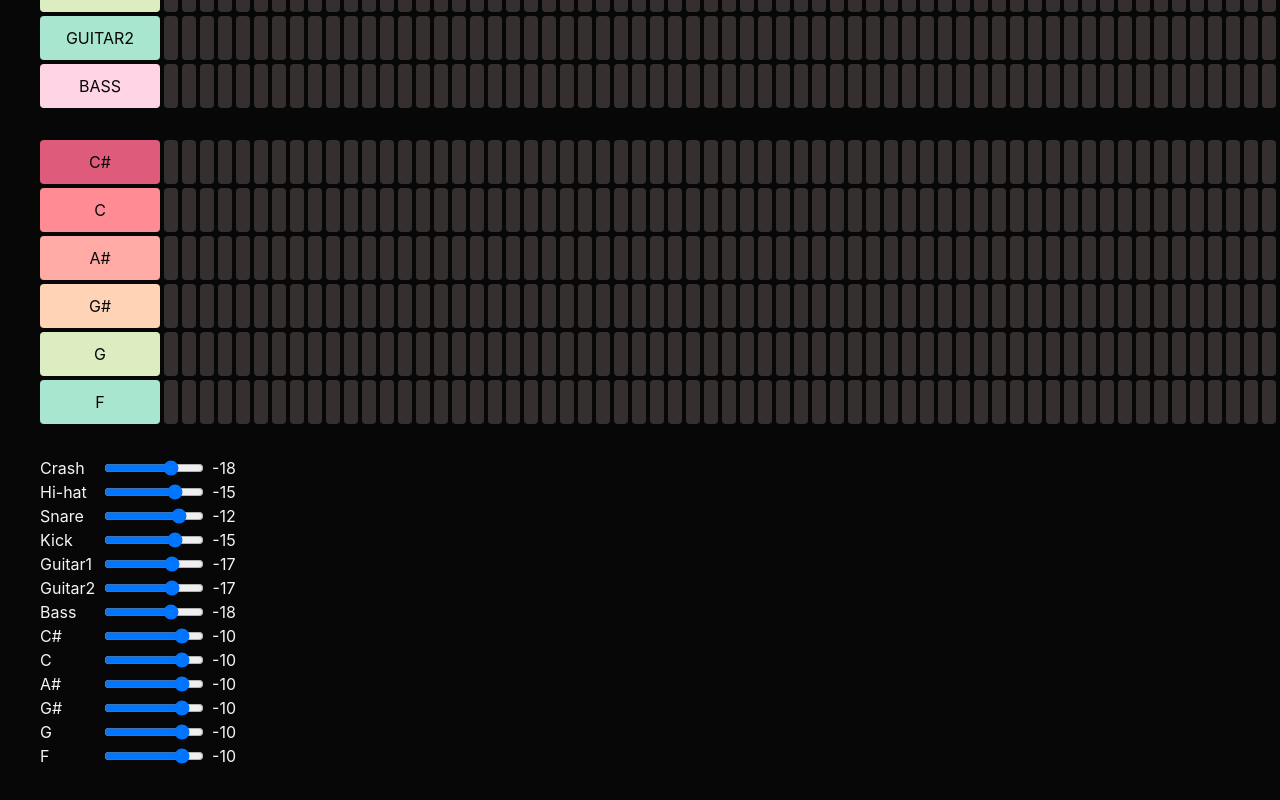
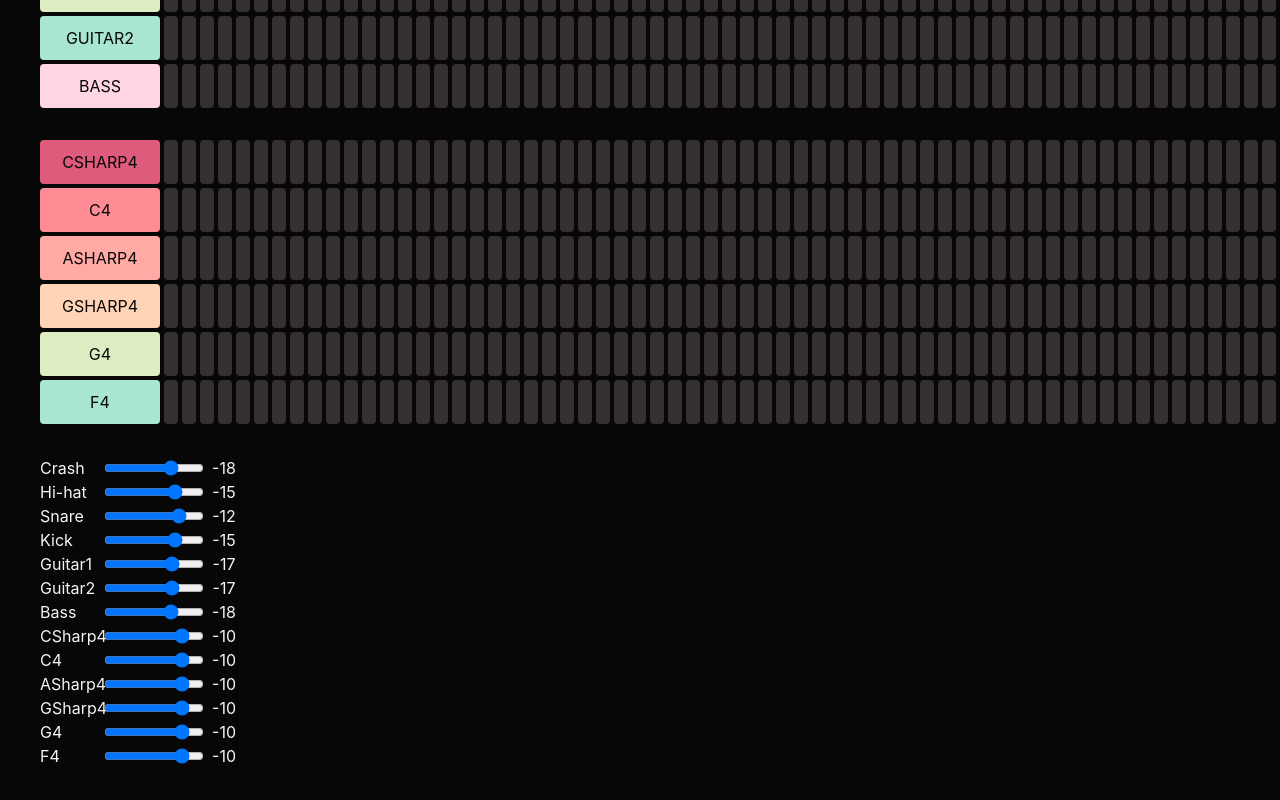
Before and after one commit to jaredami/djenterator, a React (Vite) app: page / in a window 1280 px wide. Shown: the part 368-1168 px from the top of the page. Built offline with nearby package versions, Linux system fonts and the light colour scheme; no server answers.

Commit message:
Rename guitar properties: specific 4th octave and convert # to Sharp

```diff
--- a/src/generators/Guitar.ts
+++ b/src/generators/Guitar.ts
@@ -1,31 +1,31 @@
 import * as Tone from 'tone';
 import { Activations, Generator } from '../components/SequenceGenerator';
-import EClip from '../sounds/guitar/gE4.mp3';
-import DSharpClip from '../sounds/guitar/gDSharp4.mp3';
-import DClip from '../sounds/guitar/gD4.mp3';
-import CSharpClip from '../sounds/guitar/gCSharp4.mp3';
-import CClip from '../sounds/guitar/gC4.mp3';
-import BClip from '../sounds/guitar/gB4.mp3';
-import ASharpClip from '../sounds/guitar/gASharp4.mp3';
-import AClip from '../sounds/guitar/gA4.mp3';
-import GSharpClip from '../sounds/guitar/gGSharp4.mp3';
-import GClip from '../sounds/guitar/gG4.mp3';
-import FSharpClip from '../sounds/guitar/gFSharp4.mp3';
-import FClip from '../sounds/guitar/gF4.mp3';
+import E4Clip from '../sounds/guitar/gE4.mp3';
+import DSharp4Clip from '../sounds/guitar/gDSharp4.mp3';
+import D4Clip from '../sounds/guitar/gD4.mp3';
+import CSharp4Clip from '../sounds/guitar/gCSharp4.mp3';
+import C4Clip from '../sounds/guitar/gC4.mp3';
+import B4Clip from '../sounds/guitar/gB4.mp3';
+import ASharp4Clip from '../sounds/guitar/gASharp4.mp3';
+import A4Clip from '../sounds/guitar/gA4.mp3';
+import GSharp4Clip from '../sounds/guitar/gGSharp4.mp3';
+import G4Clip from '../sounds/guitar/gG4.mp3';
+import FSharp4Clip from '../sounds/guitar/gFSharp4.mp3';
+import F4Clip from '../sounds/guitar/gF4.mp3';
 
 export const GuitarGeneratorKeysArray = [
-  // 'E',
-  // 'D#',
-  // 'D',
-  'C#',
-  'C',
-  // 'B',
-  'A#',
-  // 'A',
-  'G#',
-  'G',
-  // 'F#',
-  'F',
+  // 'E4',
+  // 'D#4',
+  // 'D4',
+  'CSharp4',
+  'C4',
+  // 'B4',
+  'ASharp4',
+  // 'A4',
+  'GSharp4',
+  'G4',
+  // 'F#4',
+  'F4',
 ] as const;
 
 export type GuitarGeneratorKeys = (typeof GuitarGeneratorKeysArray)[number];
@@ -34,36 +34,36 @@ const volume = -10;
 
 export const GuitarGenerator: Generator<GuitarGeneratorKeys> = {
   clips: {
-    // E: new Tone.Player(EClip).toDestination(),
-    // 'D#': new Tone.Player(DSharpClip).toDestination(),
-    // D: new Tone.Player(DClip).toDestination(),
-    'C#': new Tone.Player(CSharpClip).toDestination(),
-    C: new Tone.Player(CClip).toDestination(),
-    // B: new Tone.Player(BClip).toDestination(),
-    'A#': new Tone.Player(ASharpClip).toDestination(),
-    // A: new Tone.Player(AClip).toDestination(),
-    'G#': new Tone.Player(GSharpClip).toDestination(),
-    G: new Tone.Player(GClip).toDestination(),
-    // 'F#': new Tone.Player(FSharpClip).toDestination(),
-    F: new Tone.Player(FClip).toDestination(),
+    // E4: new Tone.Player(E4Clip).toDestination(),
+    // 'D#4': new T4one.Player(DSharp4Clip).toDestination(),
+    // D4: new Tone.Player(D4Clip).toDestination(),
+    CSharp4: new Tone.Player(CSharp4Clip).toDestination(),
+    C4: new Tone.Player(C4Clip).toDestination(),
+    // B4: new Tone.Player(B4Clip).toDestination(),
+    ASharp4: new Tone.Player(ASharp4Clip).toDestination(),
+    // A4: new Tone.Player(A4Clip).toDestination(),
+    GSharp4: new Tone.Player(GSharp4Clip).toDestination(),
+    G4: new Tone.Player(G4Clip).toDestination(),
+    // 'F#4': new Tone.Player(FSharp4Clip).toDestination(),
+    F4: new Tone.Player(F4Clip).toDestination(),
   },
   volumes: {
-    // E: volume,
-    // 'D#': volume,
-    // D: volume,
-    'C#': volume,
-    C: volume,
-    // B: volume,
-    'A#': volume,
-    // A: volume,
-    'G#': volume,
-    G: volume,
-    // 'F#': volume,
-    F: volume,
+    // E4: volume,
+    // 'D#4': volume,
+    // D4: volume,
+    CSharp4: volume,
+    C4: volume,
+    // B4: volume,
+    ASharp4: volume,
+    // A4: volume,
+    GSharp4: volume,
+    G4: volume,
+    // 'F#4': volume,
+    F4: volume,
   },
   offset: 0.05,
   generateSection: (sectionLength) => {
-    return generateSectionPattern4(sectionLength);
+    return generateSectionPattern1(sectionLength);
   },
   generateDurations: (section: Activations<GuitarGeneratorKeys>) => {
     // The durations for each instrument should all be 1 quarter note
@@ -73,18 +73,18 @@ export const GuitarGenerator: Generator<GuitarGeneratorKeys> = {
     };
 
     const durations: Record<GuitarGeneratorKeys, (number | null)[] | null> = {
-      // E: generateInstrumentDurations(section.E),
-      // 'D#': generateInstrumentDurations(section['D#']),
-      // D: generateInstrumentDurations(section.D),
-      'C#': generateInstrumentDurations(section['C#']),
-      C: generateInstrumentDurations(section.C),
-      // B: generateInstrumentDurations(section.B),
-      'A#': generateInstrumentDurations(section['A#']),
-      // A: generateInstrumentDurations(section.A),
-      'G#': generateInstrumentDurations(section['G#']),
-      G: generateInstrumentDurations(section.G),
-      // 'F#': generateInstrumentDurations(section['F#']),
-      F: generateInstrumentDurations(section.F),
+      // E4: generateInstrumentDurations(section.E4),
+      // 'D#4': generateInstrumentDurations(section['D#'4]),
+      // D4: generateInstrumentDurations(section.D4),
+      CSharp4: generateInstrumentDurations(section['CSharp4']),
+      C4: generateInstrumentDurations(section.C4),
+      // B4: generateInstrumentDurations(section.B),
+      ASharp4: generateInstrumentDurations(section['ASharp4']),
+      // A4: generateInstrumentDurations(section.A4),
+      GSharp4: generateInstrumentDurations(section['GSharp4']),
+      G4: generateInstrumentDurations(section.G4),
+      // 'F#4': generateInstrumentDurations(section['F#4']),
+      F4: generateInstrumentDurations(section.F4),
     };
 
     return durations;
```
